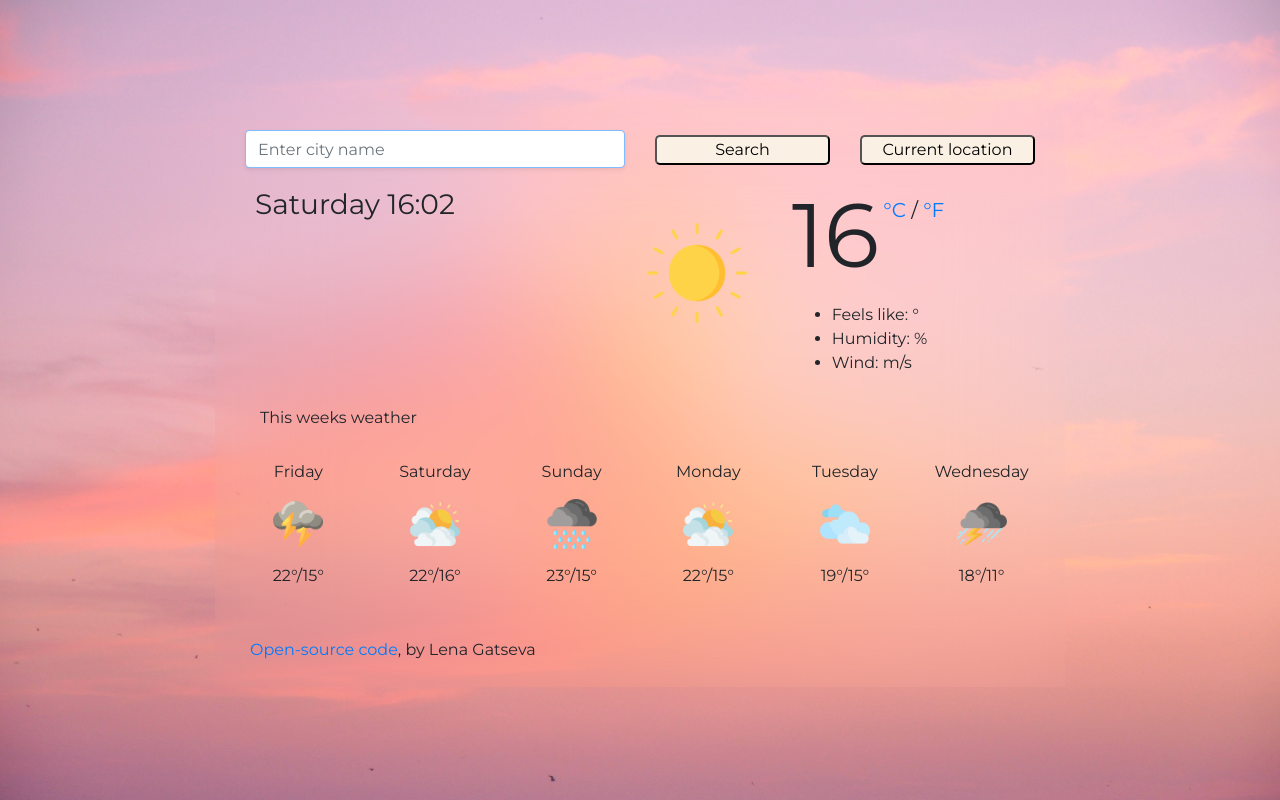
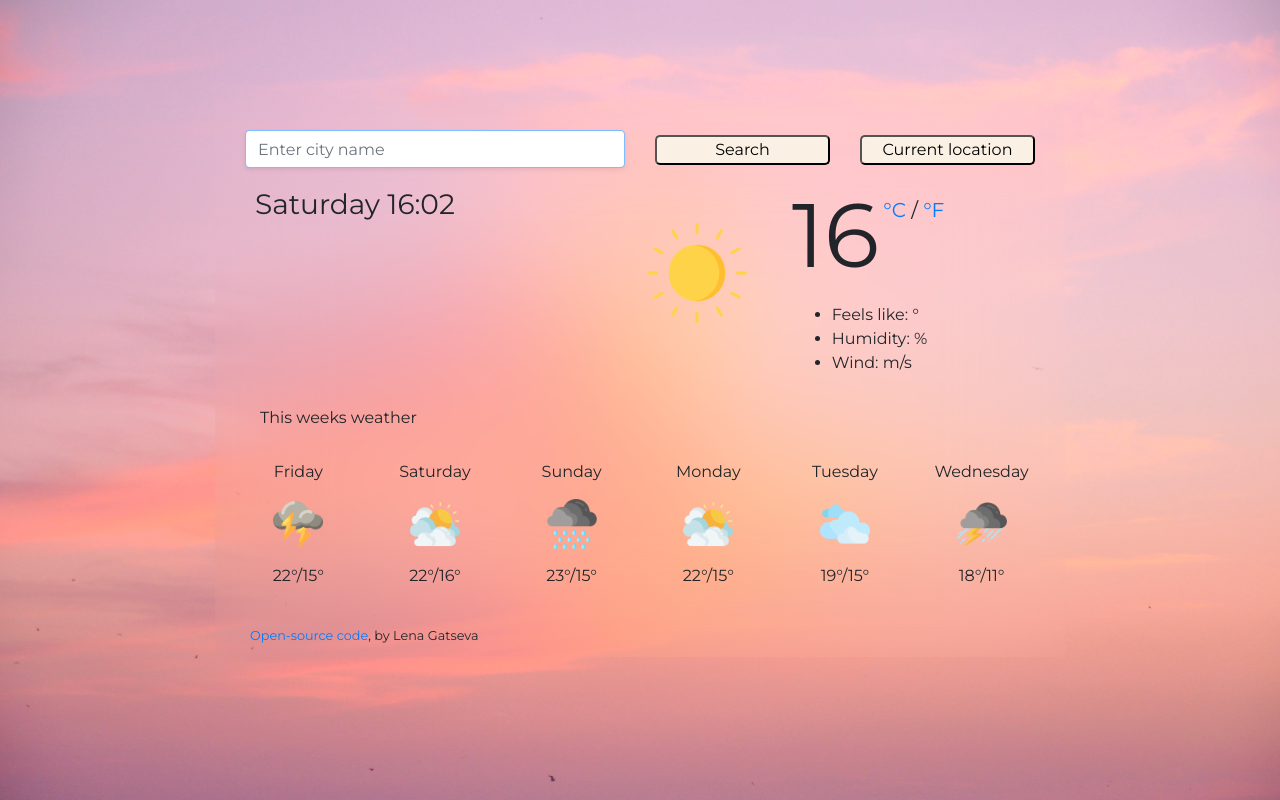
Before and after one commit to lenagatseva79/Weather-App, a plain HTML site: page index.html in a window 1280 px wide. Drawn offline with nearby package versions, Linux system fonts and the light colour scheme; no server answers; a web font is replaced by a local one.

Commit message:
Updated link to open-source from p to small element

```diff
--- a/index.html
+++ b/index.html
@@ -152,9 +152,9 @@
         </div>
          </div>
       </div>
-      <p class="link-source">
+      <small class="link-source">
         <a href="https://github.com/lenagatseva79/Weather-App" target="_blank">Open-source code</a>, by Lena Gatseva
-    </p>
+      </small>
 </body>
 <script src="src/data.js"></script>
 </html>
```
